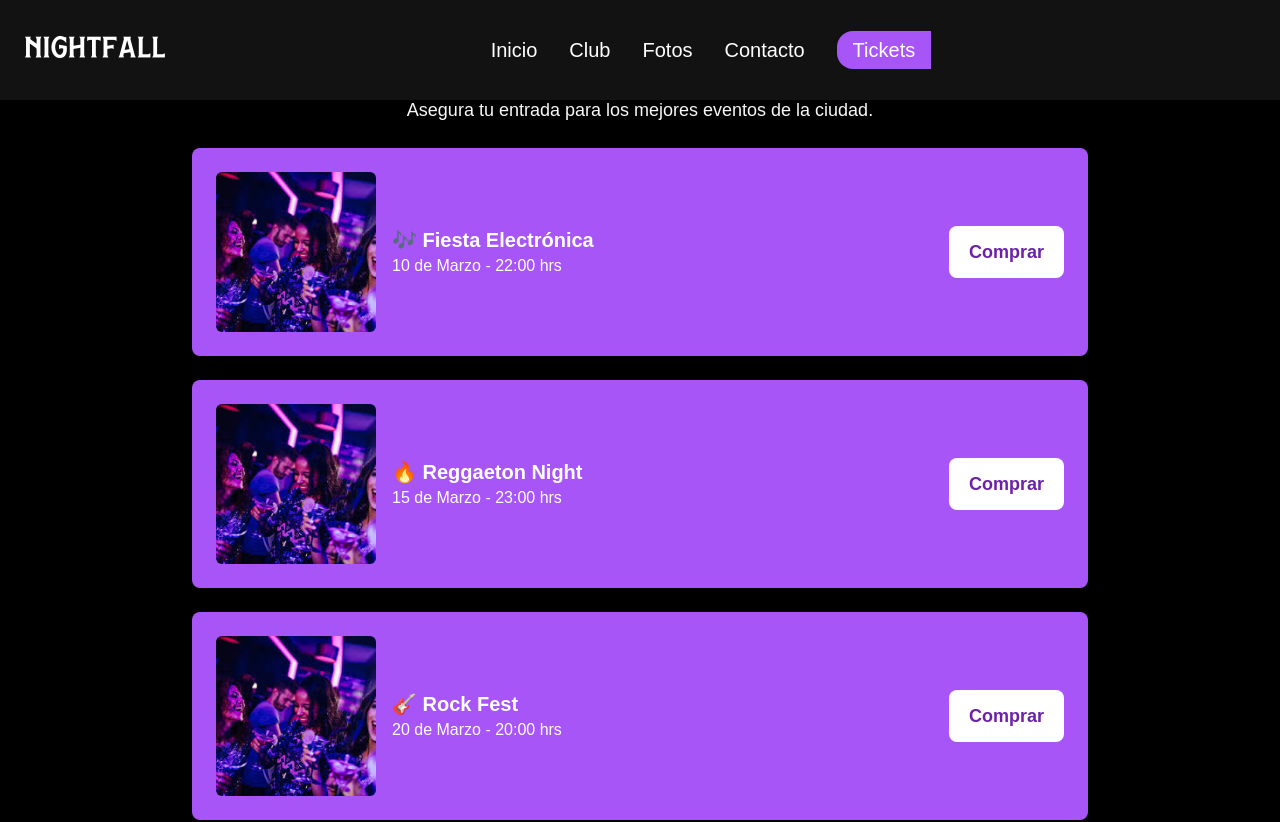
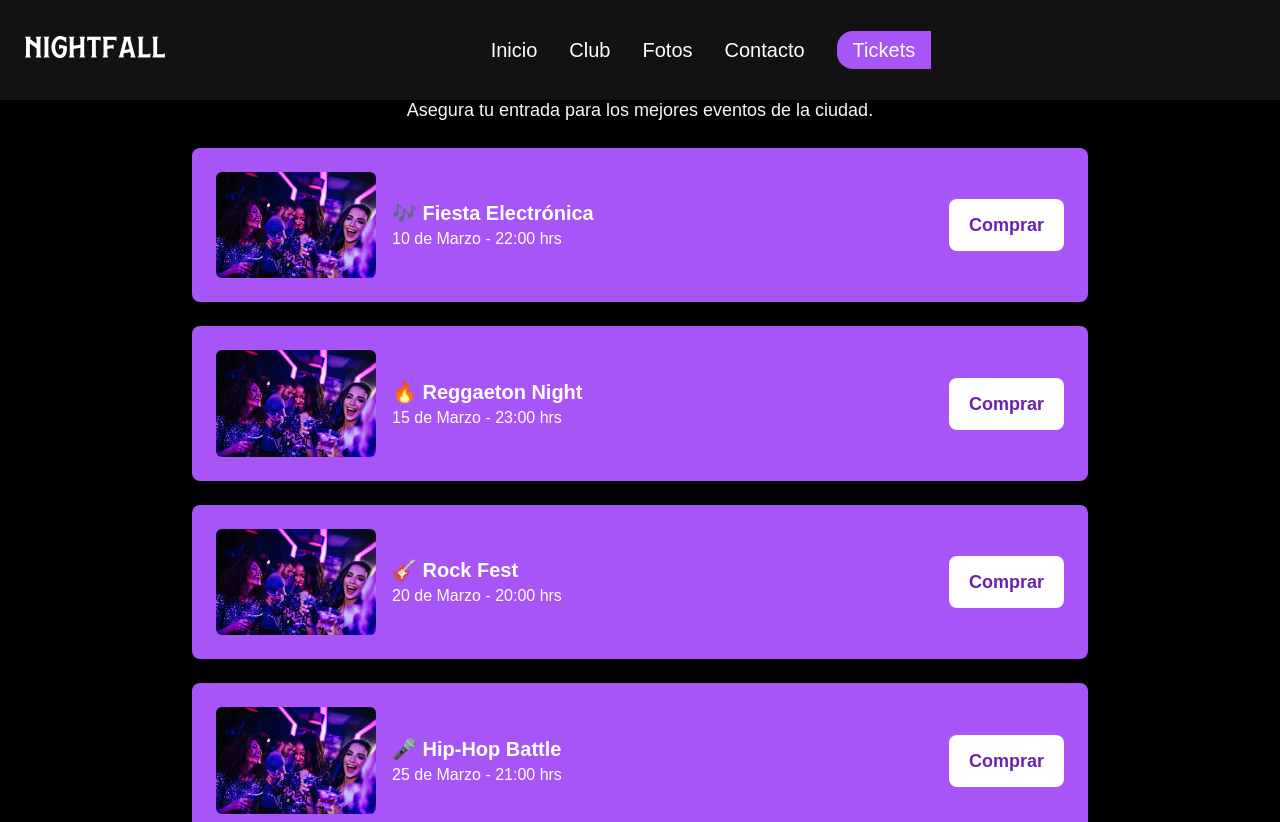
Before and after one commit to BDtobio/NIGHTFALL, a Next.js app in the folder front/: page /tickets in a window 1280 px wide. Shown: the top 822 px of the page. Built offline with nearby package versions, Linux system fonts and the light colour scheme.

Commit message:
commit 9

```diff
--- a/front/src/app/tickets/page.tsx
+++ b/front/src/app/tickets/page.tsx
@@ -1,6 +1,7 @@
 "use client";
 
 import { useState } from "react";
+import Image from 'next/image';
 
 const events = [
   {
@@ -66,12 +67,15 @@ export default function TicketsPage() {
             key={event.id}
             className="flex items-center bg-purple-500 p-6 rounded-lg shadow-lg"
           >
-            {/* Imagen a la izquierda */}
-            <img
-              src={event.image}
-              alt={event.name}
-              className="w-40 h-40 object-cover rounded-md"
-            />
+
+           <Image
+  src={event.image}
+  alt={event.name}
+  width={160} // Equivalente a w-40 (40 * 4 = 160px)
+  height={160} // Equivalente a h-40
+  className="object-cover rounded-md"
+/>
+
 
             {/* Contenido al centro */}
             <div className="flex-grow px-4">
```
